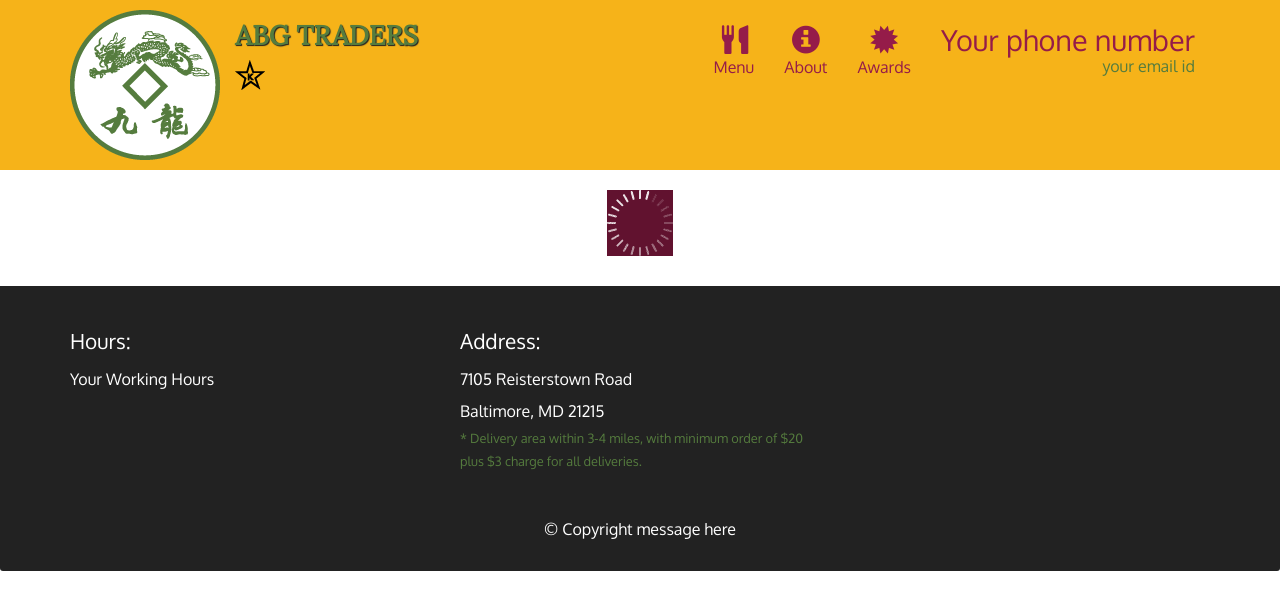
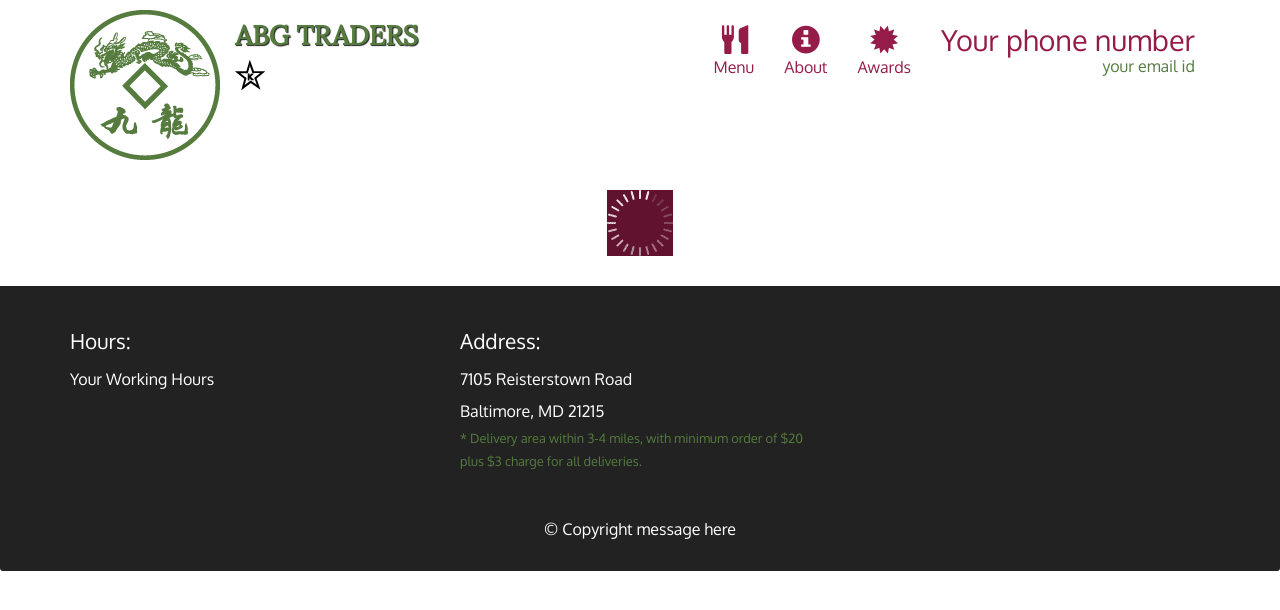
Before and after one commit to ankitkm21/Abg-traders, a plain HTML site: page index.html in a window 1280 px wide. Drawn offline with Linux system fonts and the light colour scheme; no server answers.

Commit message:
Update styles.css

```diff
--- a/css/styles.css
+++ b/css/styles.css
@@ -7,7 +7,7 @@ body {
 
 /** HEADER **/
 #header-nav {
-  background-color: #f6b319;
+  background-color: #FFFFFF;
   border-radius: 0;
   border: 0;
 }
```
